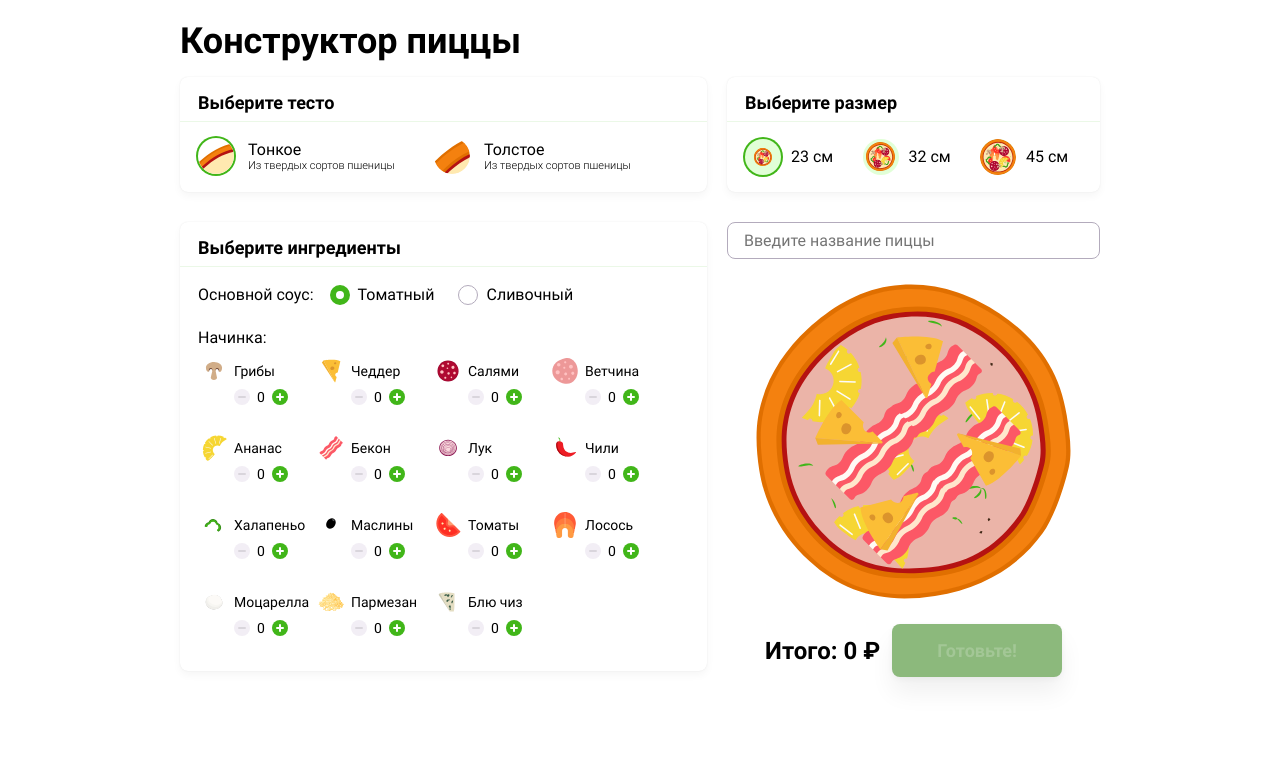
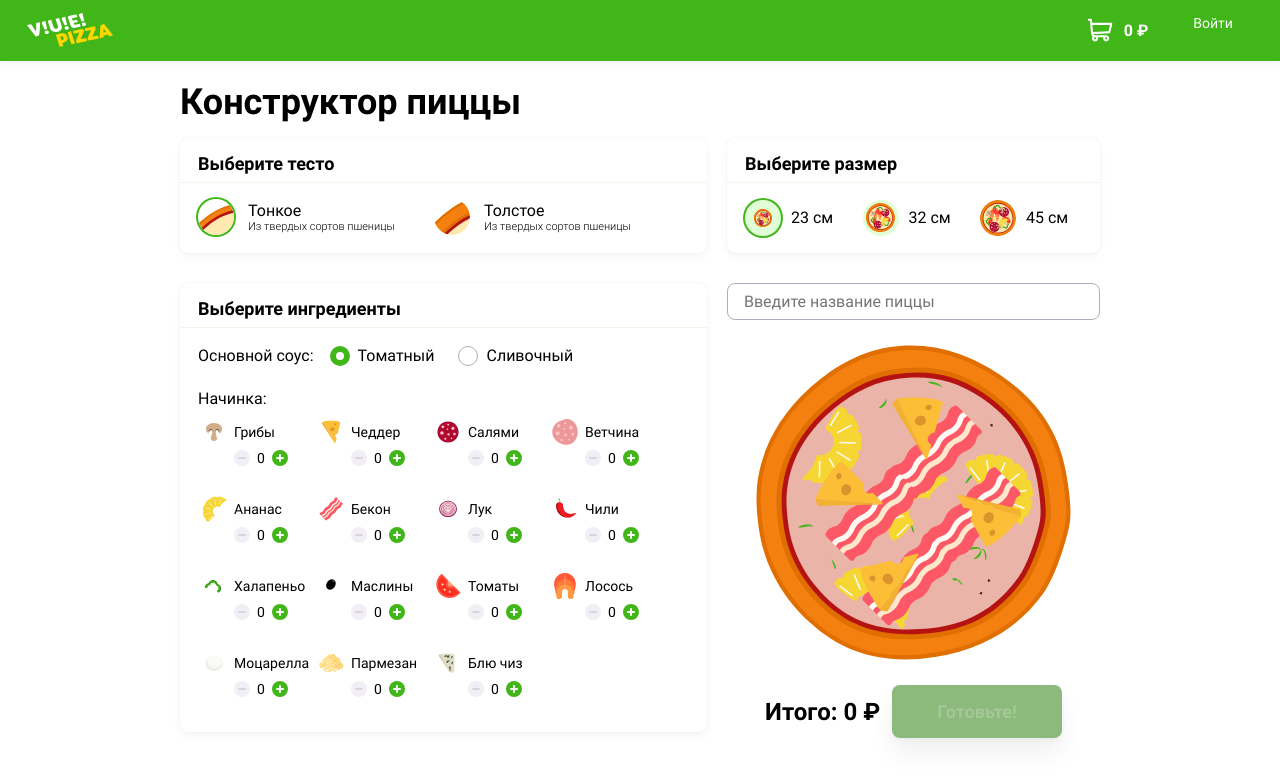
Before and after one commit to htmlacademy-vue/1006885-pizza-1, a Vue app in the folder src/frontend/: page / in a window 1280 px wide. Shown: the top 782 px of the page. Built offline with nearby package versions, Linux system fonts and the light colour scheme.

Commit message:
add headerLayout

```diff
--- a/src/frontend/src/layouts/AppLayout.vue
+++ b/src/frontend/src/layouts/AppLayout.vue
@@ -1,13 +1,21 @@
 <template>
-  <AppIndex />
+  <div id="app-layout">
+    <AppLayoutHeader />
+    <main class="content">
+      <AppIndex />
+    </main>
+  </div>
 </template>
 
 <script>
+import AppLayoutHeader from "@/layouts/AppLayoutHeader";
 import AppIndex from "@/views/Index";
+
 export default {
   name: "AppLayout",
   components: {
     AppIndex,
+    AppLayoutHeader,
   },
 };
 </script>
--- /dev/null
+++ b/src/frontend/src/layouts/AppLayoutHeader.vue
@@ -0,0 +1,30 @@
+<template>
+  <header class="header">
+    <div class="header__logo">
+      <a href="index.html" class="logo">
+        <img
+          src="@/assets/img/logo.svg"
+          alt="V!U!E! Pizza logo"
+          width="90"
+          height="40"
+        />
+      </a>
+    </div>
+    <div class="header__cart">
+      <a href="cart.html">0 ₽</a>
+    </div>
+    <div class="header__user">
+      <a href="#" class="header__login"><span>Войти</span></a>
+    </div>
+  </header>
+</template>
+
+<script>
+export default {
+  name: "AppLayoutHeader",
+};
+</script>
+
+<style lang="scss" scoped>
+@import "~@/assets/scss/layout/header.scss";
+</style>
--- a/src/frontend/src/views/Index.vue
+++ b/src/frontend/src/views/Index.vue
@@ -1,5 +1,4 @@
 <template>
-  <main class="content">
   <form action="#" method="post">
     <div class="content__wrapper">
       <h1 class="title title--big">Конструктор пиццы</h1>
@@ -53,9 +52,7 @@
 
       <div class="content__ingredients">
         <div class="sheet">
-            <h2 class="title title--small sheet__title">
-              Выберите ингредиенты
-            </h2>
+          <h2 class="title title--small sheet__title">Выберите ингредиенты</h2>
 
           <div class="sheet__content ingredients">
             <div class="ingredients__sauce">
@@ -150,11 +147,10 @@
       </div>
     </div>
   </form>
-  </main>
 </template>
 
 <script>
-import { values } from "../common/values";
+import { values } from "@/common/values";
 import pizza from "@/static/pizza.json";
 
 export default {
```
Lines whose indentation alone changed are shown as unchanged.
